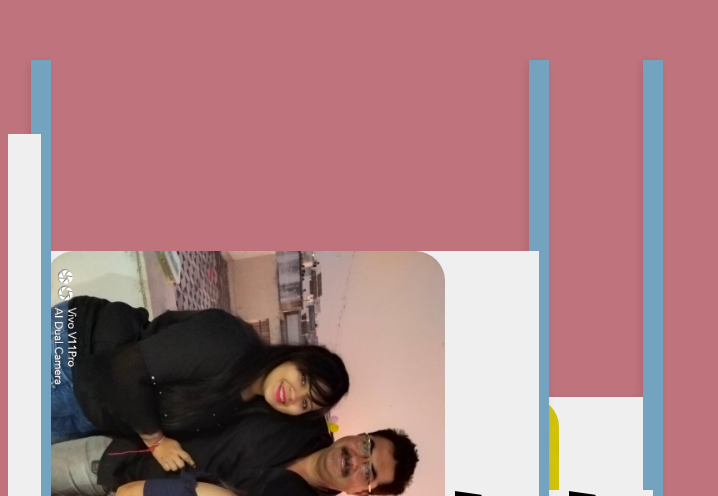
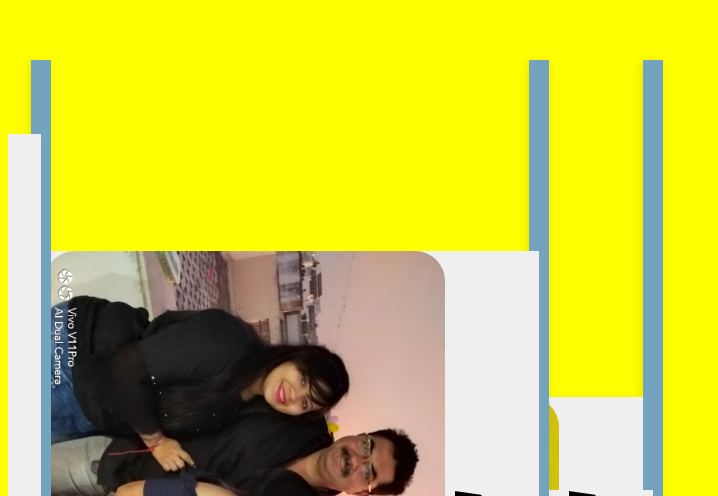
Before and after one commit to Riddhi1213/Anniversary, a plain HTML site: page index.html in a window 1280 px wide. Shown: the part 322-818 px from the top of the page, without its empty margins (0-718 px from the left). Drawn offline with Linux system fonts and the light colour scheme.

Commit message:
Update styles.css

```diff
--- a/styles.css
+++ b/styles.css
@@ -1,7 +1,7 @@
 @import url(https://fonts.googleapis.com/css?family=Nobile:400italic,700italic);
 html, body {
   overflow: hidden;
-  background-color:#bf737d;
+  background-color:#FFFF00;
   width: 100%;
   height: 100%;
 }
```
